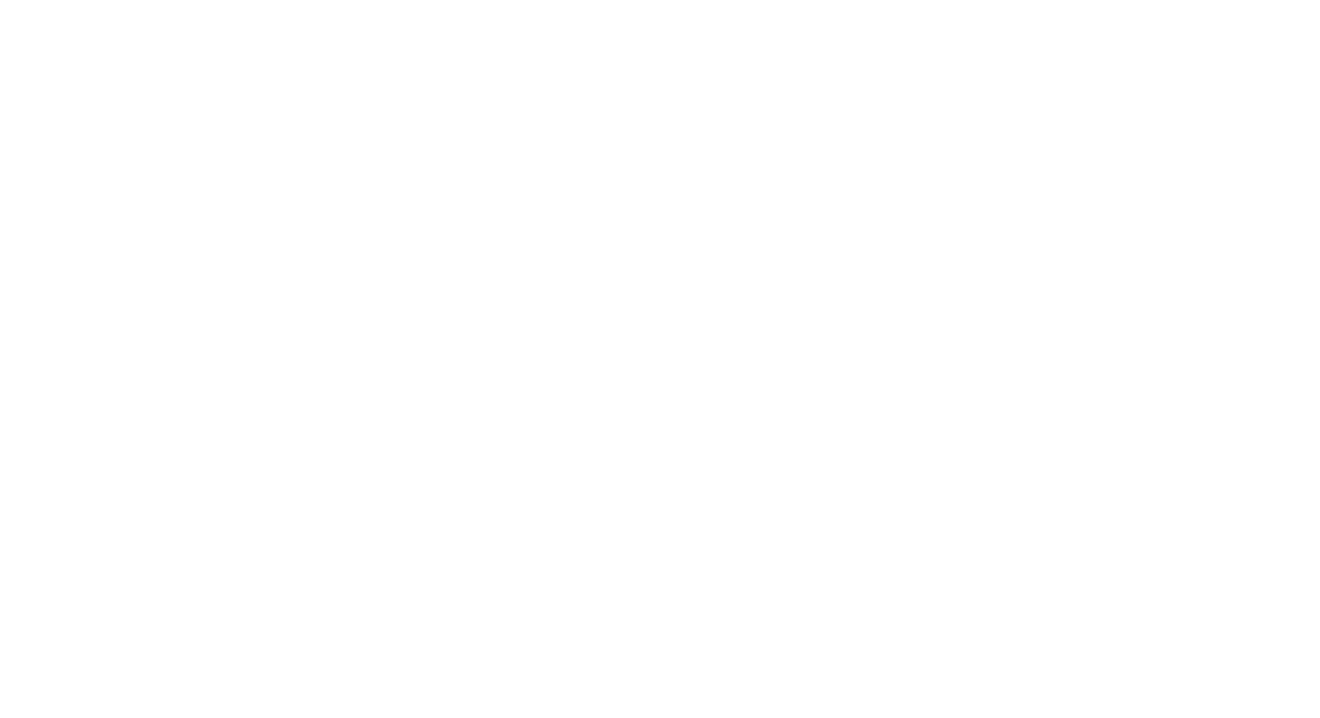
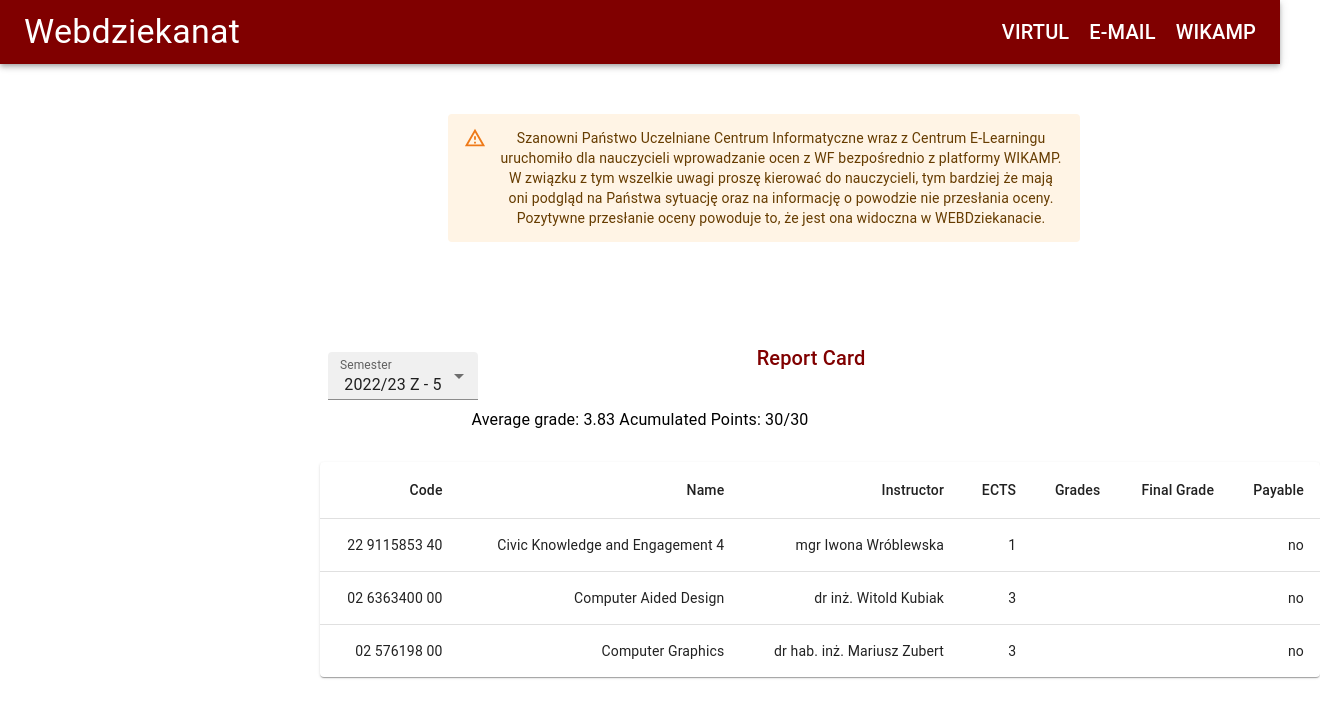
Before and after one commit to Nexxtgaming/webdziekanat, a React (Create React App) app: page / in a window 1280 px wide. Shown: the top 718 px of the page, 1320 px wide, since content can reach past the window. Built offline with nearby package versions, Linux system fonts and the light colour scheme.

Commit message:
add home page

```diff
--- a/src/App.tsx
+++ b/src/App.tsx
@@ -1,13 +1,14 @@
 import React from 'react';
+import "./App.css";
+
 import AppBar from '@mui/material/AppBar';
 import Toolbar from '@mui/material/Toolbar';
-import IconButton from '@mui/material/IconButton';
-import HomeIcon from '@mui/icons-material/Home';
+import Typography from '@mui/material/Typography';
 import { createTheme, ThemeProvider } from '@mui/material/styles';
-import Typography from '@mui/material/Typography';
+import { BrowserRouter, Routes, Route, Link } from "react-router-dom";
+import LoginPage from "./pages/LoginPage";
 import Login from "./components/login";
-import { BrowserRouter, Routes, Route } from "react-router-dom";
-import LoginPage from "./pages/LoginPage";
+import HomePage from "./pages/HomePage";
 
 const theme = createTheme({
   palette: {
@@ -19,13 +20,27 @@
 
 function App() {
   return (
-      <BrowserRouter>
-        <Routes>
-          <Route path="/" >
-            <Route path="login" element={<LoginPage />} />
-          </Route>
-        </Routes>
-      </BrowserRouter>
+      <ThemeProvider theme={theme}>
+          <div className="LoginPage" style={{textAlign: "center"}}>
+              <AppBar position="static" color="primary">
+                  <Toolbar>
+                      <Typography variant="h4" component="div" sx={{ flexGrow: 1 }} style={{textAlign: "left", cursor: "pointer"}}>
+                          <a href="/" style={{textDecoration: "none", color: "white"}}>Webdziekanat</a>
+                      </Typography>
+                      <a href="https://virtul.p.lodz.pl/virtul/" style={{textDecoration: "none", color: "white"}}><Typography variant="h6">VIRTUL</Typography></a>
+                      <Typography variant="h6" style={{marginLeft: "20px"}}><a href="http://poczta.p.lodz.pl/" style={{textDecoration: "none", color: "white"}}>E-MAIL</a></Typography>
+                      <Typography variant="h6" style={{marginLeft: "20px"}}><a href="http://edu.p.lodz.pl/" style={{textDecoration: "none", color: "white"}}>WIKAMP</a></Typography>
+                  </Toolbar>
+              </AppBar>
+              <BrowserRouter>
+                  <Routes>
+                      <Route path="/" element={<HomePage/>}/>
+                      <Route path="/login" element={<LoginPage />} />
+                  </Routes>
+              </BrowserRouter>
+          </div>
+      </ThemeProvider>
+
   );
 }
 
--- /dev/null
+++ b/src/pages/HomePage.tsx
@@ -0,0 +1,98 @@
+import Typography from '@mui/material/Typography';
+import Table from '@mui/material/Table';
+import TableBody from '@mui/material/TableBody';
+import TableCell from '@mui/material/TableCell';
+import TableContainer from '@mui/material/TableContainer';
+import TableHead from '@mui/material/TableHead';
+import TableRow from '@mui/material/TableRow';
+import Paper from '@mui/material/Paper';
+import InputLabel from '@mui/material/InputLabel';
+import MenuItem from '@mui/material/MenuItem';
+import FormControl from '@mui/material/FormControl';
+import Select from '@mui/material/Select';
+import {useState } from 'react'
+import Alert from '@mui/material/Alert';
+import Stack from '@mui/material/Stack';
+
+type Row = {
+    code: string;
+    name: string;
+    instructor: string;
+    ects: number;
+    grades: string;
+    finalGrade: string;
+    payable: string;
+}
+const HomePage = () => {
+    const [selectedSemester, setSelectedSemester] = useState(5)
+    const rows5sem: Row[] = [
+        {code: "22 9115853 40", name: "Civic Knowledge and Engagement 4", instructor: "mgr Iwona Wróblewska", ects: 1,grades: " ", finalGrade: " ", payable: "no" },
+        {code: "02 6363400 00", name: "Computer Aided Design", instructor: "dr inż. Witold Kubiak", ects: 3,grades: " ", finalGrade: " ", payable: "no" },
+        {code: "02 576198 00", name: "Computer Graphics", instructor: "dr hab. inż. Mariusz Zubert", ects: 3,grades: " ", finalGrade: " ", payable: "no" },
+    ]
+
+    const rows4sem: Row[] = [
+        {code: "22 9115853 30", name: "Civic Knowledge and Engagement 3", instructor: "mgr Iwona Wróblewska", ects: 1,grades: " ", finalGrade: "5", payable: "no" },
+        {code: "02 6545615 00", name: "Computer Architecture", instructor: "dr inż. Witold Marańda", ects: 5,grades: "Lab. 4.5, Ćw. 4.0 Wyk. 4.0", finalGrade: "4", payable: "no" },
+        {code: "02 6556564 00", name: "Interactive Web Applications", instructor: "dr inż. Rafał Kotas", ects: 3,grades: "Wyk. 4.0, Lab. 4.0", finalGrade: "4", payable: "no" },
+    ]
+
+    const [selectedRows, setSelectedRows] = useState<Row[]>(rows5sem)
+   /* useEffect(()=>{
+        if(selectedSemester === 5) setSelectedRows(rows5sem);
+        if(selectedSemester === 4) setSelectedRows(rows4sem);
+    },[])*/
+    const handleSemesterChange = (value: number) => {
+        setSelectedSemester(value);
+        if(value === 5) setSelectedRows(rows5sem);
+        if(value === 4) setSelectedRows(rows4sem);
+    }
+
+    return (
+        <div >
+            <Alert severity="warning" style={{width: "600px", marginLeft: "35%", marginTop: "50px"}}>Szanowni Państwo Uczelniane Centrum Informatyczne wraz z Centrum E-Learningu uruchomiło dla nauczycieli wprowadzanie ocen z WF bezpośrednio z platformy WIKAMP. W związku z tym wszelkie uwagi proszę kierować do nauczycieli, tym bardziej że mają oni podgląd na Państwa sytuację oraz na informację o powodzie nie przesłania oceny. Pozytywne przesłanie oceny powoduje to, że jest ona widoczna w WEBDziekanacie.</Alert>
+            <div style={{marginTop: "100px", display: "flex", marginLeft: "25%"}}>
+                <FormControl sx={{ m: 1, width: 150, marginTop: "10px" }} size="small" variant="filled">
+                    <InputLabel>Semester</InputLabel>
+                    <Select label="Age" value={selectedSemester} onChange={(event) => {handleSemesterChange(event.target.value as number)}}>
+                        <MenuItem value={5}>2022/23 Z - 5</MenuItem>
+                        <MenuItem value={4}>2021/22 L - 4</MenuItem>
+                        <MenuItem value={3}>2021/22 Z - 3</MenuItem>
+                        <MenuItem value={2}>2020/21 L - 2</MenuItem>
+                        <MenuItem value={1}>2020/21 Z - 1</MenuItem>
+                    </Select>
+                </FormControl>
+                <Typography variant="h6" style={{color: "#800000",  width: "150px", marginLeft: "250px"}}>Report Card</Typography>
+            </div>
+            <Typography variant="body1">Average grade: 3.83 Acumulated Points: 30/30</Typography>
+            <TableContainer component={Paper} sx={{width: 1000}} style={{marginLeft: "25%", marginTop: "30px"}} >
+                <Table sx={{width: 1000}} aria-label="report table">
+                    <TableHead>
+                        <TableRow>
+                            <TableCell align="right">Code</TableCell>
+                            <TableCell align="right">Name</TableCell>
+                            <TableCell align="right">Instructor</TableCell>
+                            <TableCell align="right">ECTS</TableCell>
+                            <TableCell align="right">Grades</TableCell>
+                            <TableCell align="right">Final Grade</TableCell>
+                            <TableCell align="right">Payable</TableCell>
+                        </TableRow>
+                    </TableHead>
+                    <TableBody>
+                        {selectedRows.map(row => (<TableRow sx={{ '&:last-child td, &:last-child th': { border: 0 } }}>
+                            <TableCell align="right">{row.code}</TableCell>
+                            <TableCell align="right">{row.name}</TableCell>
+                            <TableCell align="right">{row.instructor}</TableCell>
+                            <TableCell align="right">{row.ects}</TableCell>
+                            <TableCell align="right">{row.grades}</TableCell>
+                            <TableCell align="right">{row.finalGrade}</TableCell>
+                            <TableCell align="right">{row.payable}</TableCell>
+                        </TableRow>))}
+                    </TableBody>
+                </Table>
+            </TableContainer>
+        </div>
+    );
+}
+
+export default HomePage
--- a/src/pages/LoginPage.tsx
+++ b/src/pages/LoginPage.tsx
@@ -1,10 +1,6 @@
 import React from 'react';
-import AppBar from '@mui/material/AppBar';
-import Toolbar from '@mui/material/Toolbar';
-import IconButton from '@mui/material/IconButton';
-import HomeIcon from '@mui/icons-material/Home';
+
 import { createTheme, ThemeProvider } from '@mui/material/styles';
-import Typography from '@mui/material/Typography';
 import Login from "../components/login";
 
 const theme = createTheme({
@@ -17,28 +13,7 @@
 
 const LoginPage = () => {
     return (
-        <ThemeProvider theme={theme}>
-            <div className="LoginPage" style={{textAlign: "center"}}>
-                <AppBar position="static" color="primary">
-                    <Toolbar>
-                        <IconButton
-                            size="large"
-                            edge="start"
-                            color="inherit"
-                            aria-label="home"
-                            sx={{ mr: 2 }}
-                        >
-                            <HomeIcon />
-                        </IconButton>
-                        <Typography variant="h5" component="div" sx={{ flexGrow: 1 }}>
-                            Webdziekanat
-                        </Typography>
-                    </Toolbar>
-                </AppBar>
-                <Login></Login>
-            </div>
-        </ThemeProvider>
-
+        <Login></Login>
     );
 }
 export default LoginPage;
```
